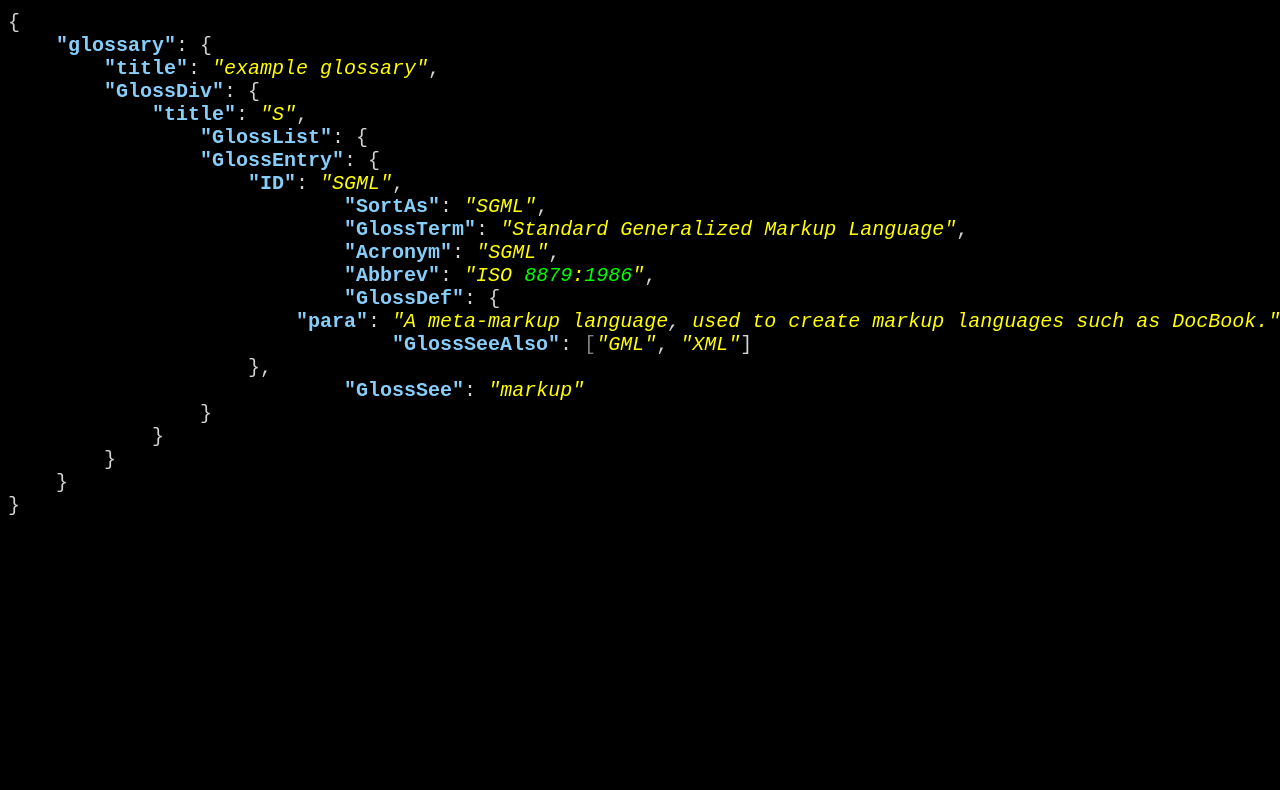
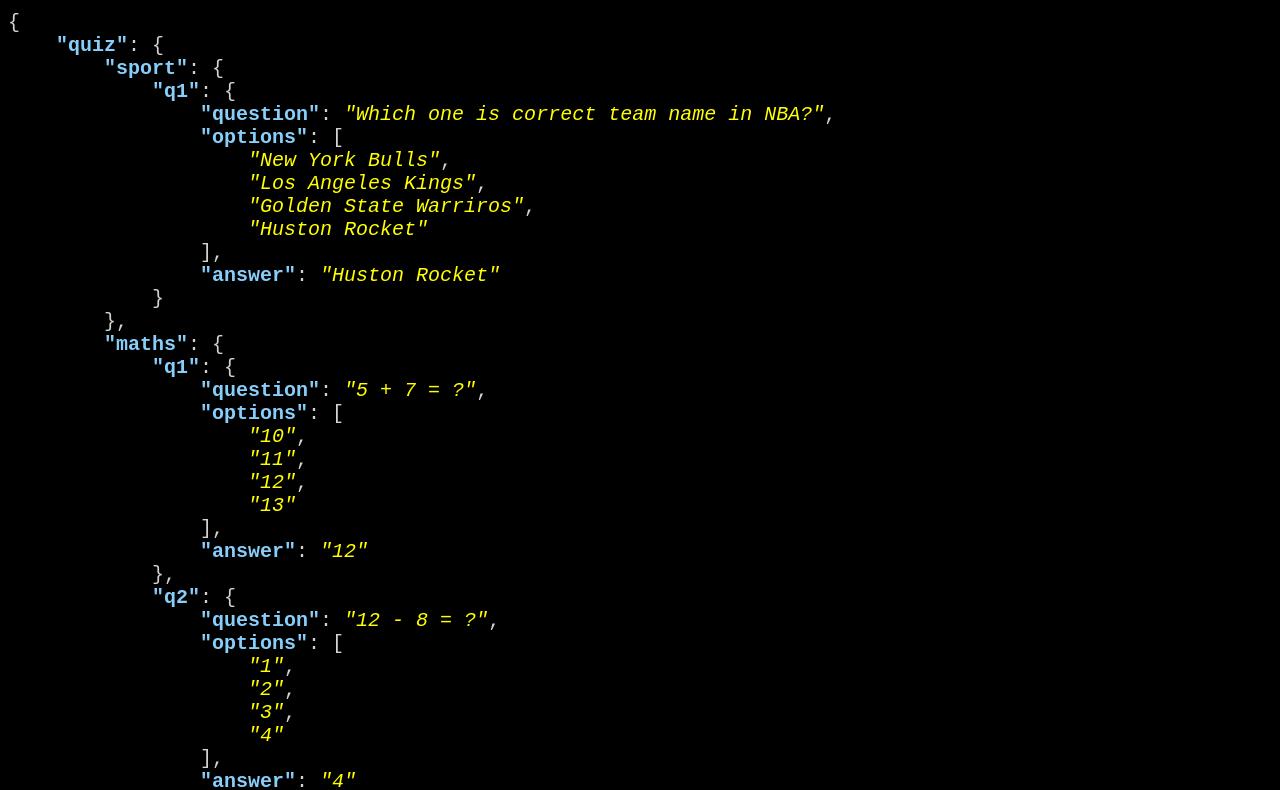
Before and after one commit to G3RZZZ/Repo-TC2037.600, a plain HTML site: page Syntax_Highlighter/index.html in a window 1280 px wide. Shown: the part 77-867 px from the top of the page. Before the commit the page ends 800 px from the top, so only its background shows below. Drawn offline with Linux system fonts and the light colour scheme.

Commit message:
Fixed highlighter bugs

```diff
--- a/Syntax_Highlighter/index.html
+++ b/Syntax_Highlighter/index.html
@@ -5,31 +5,46 @@
     <link rel="stylesheet" href="token_colors.css">
   </head>
   <body>
-    <h1>Date: 2022-05-18</h1>
+    <h1>Date: 2022-05-19</h1>
     <pre>
 <span class='punctuation'>{</span>
-    <span class='object-key'>"glossary"</span><span class='punctuation'>:</span> <span class='punctuation'>{</span>
-        <span class='object-key'>"title"</span><span class='punctuation'>:</span> <span class='string'>"example glossary"</span><span class='punctuation'>,</span>
-    	<span class='object-key'>"GlossDiv"</span><span class='punctuation'>:</span> <span class='punctuation'>{</span>
-            <span class='object-key'>"title"</span><span class='punctuation'>:</span> <span class='string'>"S"</span><span class='punctuation'>,</span>
-    		<span class='object-key'>"GlossList"</span><span class='punctuation'>:</span> <span class='punctuation'>{</span>
-                <span class='object-key'>"GlossEntry"</span><span class='punctuation'>:</span> <span class='punctuation'>{</span>
-                    <span class='object-key'>"ID"</span><span class='punctuation'>:</span> <span class='string'>"SGML"</span><span class='punctuation'>,</span>
-    			    <span class='object-key'>"SortAs"</span><span class='punctuation'>:</span> <span class='string'>"SGML"</span><span class='punctuation'>,</span>
-    			    <span class='object-key'>"GlossTerm"</span><span class='punctuation'>:</span> <span class='string'>"Standard Generalized Markup Language"</span><span class='punctuation'>,</span>
-    			    <span class='object-key'>"Acronym"</span><span class='punctuation'>:</span> <span class='string'>"SGML"</span><span class='punctuation'>,</span>
-    			    <span class='object-key'>"Abbrev"</span><span class='punctuation'>:</span> <span class='string'>"ISO <span class='number'>8879</span>:<span class='number'>1986</span>"</span><span class='punctuation'>,</span>
-    			    <span class='object-key'>"GlossDef"</span><span class='punctuation'>:</span> <span class='punctuation'>{</span>
-                        <span class='object-key'>"para"</span><span class='punctuation'>:</span> <span class='string'>"A meta-markup language<span class='punctuation'>,</span> used to create markup languages such as DocBook."</span><span class='punctuation'>,</span>
-    			        <span class='object-key'>"GlossSeeAlso"</span><span class='punctuation'>:</span> [<span class='string'>"GML"</span><span class='punctuation'>,</span> <span class='string'>"XML"</span><span class='punctuation'>]</span>
-                    <span class='punctuation'>}</span><span class='punctuation'>,</span>
-    			    <span class='object-key'>"GlossSee"</span><span class='punctuation'>:</span> <span class='string'>"markup"</span>
-                <span class='punctuation'>}</span>
+    <span class='object-key'>"quiz"</span><span class='punctuation'>:</span> <span class='punctuation'>{</span>
+        <span class='object-key'>"sport"</span><span class='punctuation'>:</span> <span class='punctuation'>{</span>
+            <span class='object-key'>"q1"</span><span class='punctuation'>:</span> <span class='punctuation'>{</span>
+                <span class='object-key'>"question"</span><span class='punctuation'>:</span> <span class='string'>"Which one is correct team name in NBA?"</span><span class='punctuation'>,</span>
+                <span class='object-key'>"options"</span><span class='punctuation'>:</span> <span class='punctuation'>[</span>
+                    <span class='string'>"New York Bulls"</span><span class='punctuation'>,</span>
+                    <span class='string'>"Los Angeles Kings"</span><span class='punctuation'>,</span>
+                    <span class='string'>"Golden State Warriros"</span><span class='punctuation'>,</span>
+                    <span class='string'>"Huston Rocket"</span>
+                <span class='punctuation'>]</span><span class='punctuation'>,</span>
+                <span class='object-key'>"answer"</span><span class='punctuation'>:</span> <span class='string'>"Huston Rocket"</span>
+            <span class='punctuation'>}</span>
+        <span class='punctuation'>}</span><span class='punctuation'>,</span>
+        <span class='object-key'>"maths"</span><span class='punctuation'>:</span> <span class='punctuation'>{</span>
+            <span class='object-key'>"q1"</span><span class='punctuation'>:</span> <span class='punctuation'>{</span>
+                <span class='object-key'>"question"</span><span class='punctuation'>:</span> <span class='string'>"5 + 7 = ?"</span><span class='punctuation'>,</span>
+                <span class='object-key'>"options"</span><span class='punctuation'>:</span> <span class='punctuation'>[</span>
+                    <span class='string'>"10"</span><span class='punctuation'>,</span>
+                    <span class='string'>"11"</span><span class='punctuation'>,</span>
+                    <span class='string'>"12"</span><span class='punctuation'>,</span>
+                    <span class='string'>"13"</span>
+                <span class='punctuation'>]</span><span class='punctuation'>,</span>
+                <span class='object-key'>"answer"</span><span class='punctuation'>:</span> <span class='string'>"12"</span>
+            <span class='punctuation'>}</span><span class='punctuation'>,</span>
+            <span class='object-key'>"q2"</span><span class='punctuation'>:</span> <span class='punctuation'>{</span>
+                <span class='object-key'>"question"</span><span class='punctuation'>:</span> <span class='string'>"12 - 8 = ?"</span><span class='punctuation'>,</span>
+                <span class='object-key'>"options"</span><span class='punctuation'>:</span> <span class='punctuation'>[</span>
+                    <span class='string'>"1"</span><span class='punctuation'>,</span>
+                    <span class='string'>"2"</span><span class='punctuation'>,</span>
+                    <span class='string'>"3"</span><span class='punctuation'>,</span>
+                    <span class='string'>"4"</span>
+                <span class='punctuation'>]</span><span class='punctuation'>,</span>
+                <span class='object-key'>"answer"</span><span class='punctuation'>:</span> <span class='string'>"4"</span>
             <span class='punctuation'>}</span>
         <span class='punctuation'>}</span>
     <span class='punctuation'>}</span>
 <span class='punctuation'>}</span>
-
     </pre>
   </body>
 </html>
```
Also changed, not shown: Syntax_Highlighter/Test_files/example_1.json (indentation only), 1 other file.
